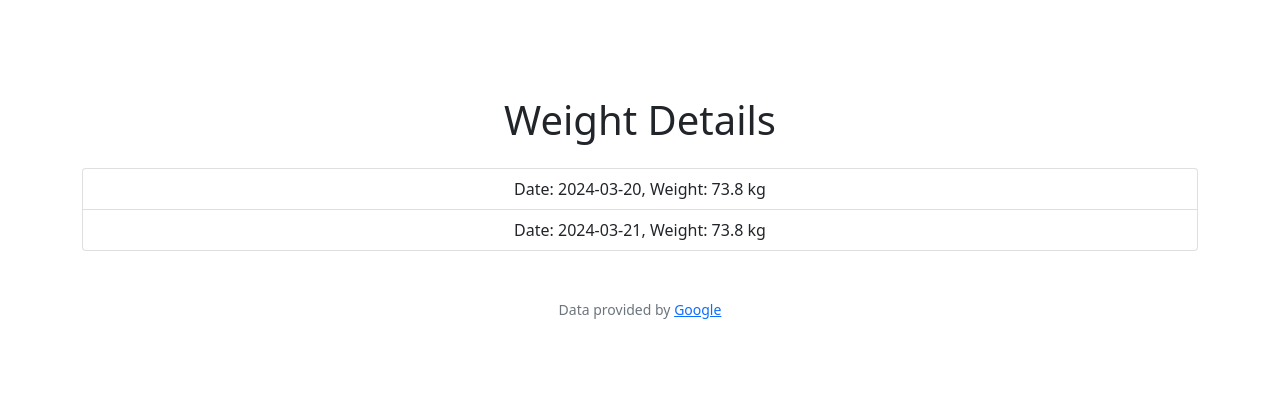
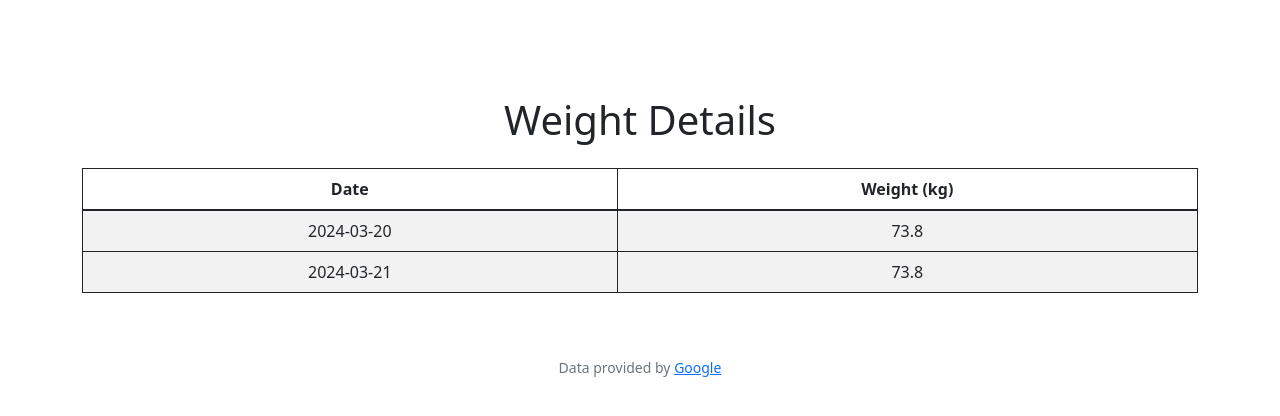
Before and after one commit to soumyasavarn/FitAI, a Flask app: page /view_weights in a window 1280 px wide. Shown: the part 76-492 px from the top of the page. Run offline with Flask 3, Linux system fonts and the light colour scheme; a user stored in the database is signed in; data comes from the database, SQL or seed files in the repository; some libraries are stand-ins or nearby versions.

Commit message:
Update view_weights.html

```diff
--- a/templates/view_weights.html
+++ b/templates/view_weights.html
@@ -7,12 +7,21 @@ View Weight Details
 {% block main %}
 <div class="container mt-5">
     <h1 class="text-center mb-4">Weight Details</h1>
-    <ul class="list-group">
-        {% for detail in weight_details %}
-        <li class="list-group-item">
-            Date: {{ detail.date_log }}, Weight: {{ detail.weight }} kg
-        </li>
-        {% endfor %}
-    </ul>
+    <table class="table table-striped">
+        <thead>
+            <tr>
+                <th>Date</th>
+                <th>Weight (kg)</th>
+            </tr>
+        </thead>
+        <tbody>
+            {% for detail in weight_details %}
+            <tr>
+                <td>{{ detail.date_log }}</td>
+                <td>{{ detail.weight }}</td>
+            </tr>
+            {% endfor %}
+        </tbody>
+    </table>
 </div>
 {% endblock %}
```
